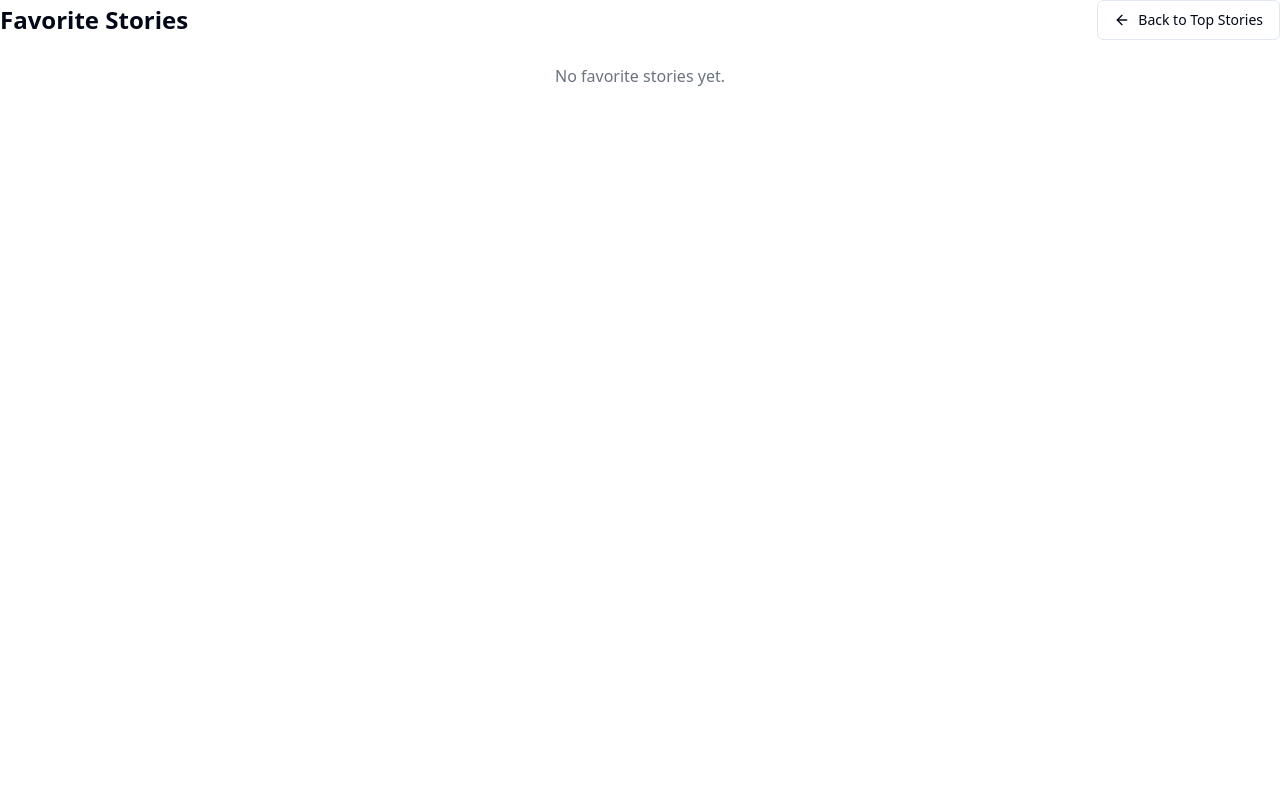
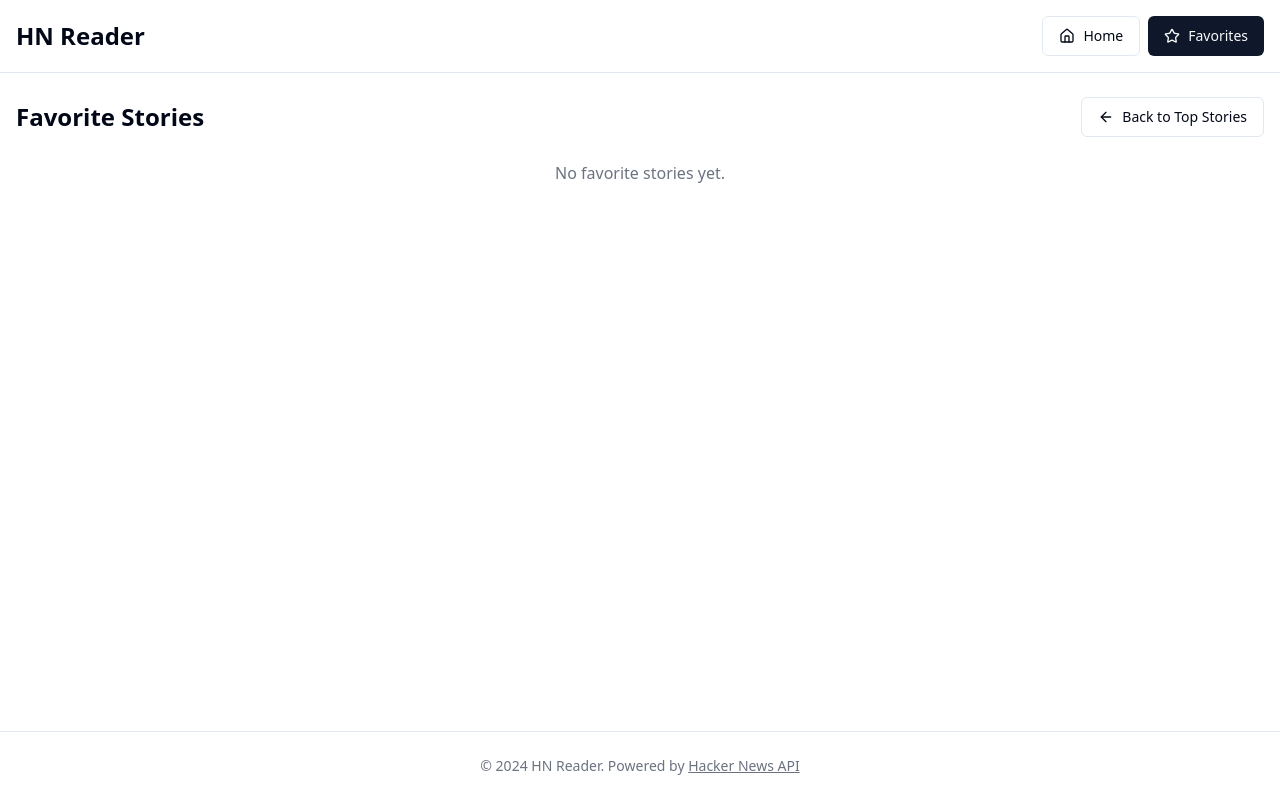
Before and after one commit to GPT-Engineer-App-Dev/hn-story-hive, a React (Vite) app: page /favorites in a window 1280 px wide. Built offline with nearby package versions, Linux system fonts and the light colour scheme.

Commit message:
Add missing components and features
This commit includes the addition of necessary components and features that were previously missing from the project. The specific changes and enhancements will improve the overall functionality and user experience.
[skip gpt_engineer]

```diff
--- a/src/App.jsx
+++ b/src/App.jsx
@@ -5,6 +5,9 @@ import { BrowserRouter, Routes, Route } from "react-router-dom";
 import { ThemeProvider } from "next-themes";
 import Index from "./pages/Index";
 import FavoritesPage from "./components/FavoritesPage";
+import Navigation from "./components/Navigation";
+import Footer from "./components/Footer";
+import ErrorBoundary from "./components/ErrorBoundary";
 
 const queryClient = new QueryClient();
 
@@ -12,13 +15,21 @@ const App = () => (
   <QueryClientProvider client={queryClient}>
     <ThemeProvider attribute="class" defaultTheme="system" enableSystem>
       <TooltipProvider>
+        <ErrorBoundary>
+          <BrowserRouter>
+            <div className="flex flex-col min-h-screen">
+              <Navigation />
+              <main className="flex-grow container mx-auto px-4">
+                <Routes>
+                  <Route path="/" element={<Index />} />
+                  <Route path="/favorites" element={<FavoritesPage />} />
+                </Routes>
+              </main>
+              <Footer />
+            </div>
+          </BrowserRouter>
+        </ErrorBoundary>
         <Toaster />
-        <BrowserRouter>
-          <Routes>
-            <Route path="/" element={<Index />} />
-            <Route path="/favorites" element={<FavoritesPage />} />
-          </Routes>
-        </BrowserRouter>
       </TooltipProvider>
     </ThemeProvider>
   </QueryClientProvider>
--- /dev/null
+++ b/src/components/ErrorBoundary.jsx
@@ -0,0 +1,38 @@
+import React from 'react';
+import { Alert, AlertDescription, AlertTitle } from '@/components/ui/alert';
+import { Button } from '@/components/ui/button';
+
+class ErrorBoundary extends React.Component {
+  constructor(props) {
+    super(props);
+    this.state = { hasError: false };
+  }
+
+  static getDerivedStateFromError(error) {
+    return { hasError: true };
+  }
+
+  componentDidCatch(error, errorInfo) {
+    console.error("Uncaught error:", error, errorInfo);
+  }
+
+  render() {
+    if (this.state.hasError) {
+      return (
+        <Alert variant="destructive">
+          <AlertTitle>Something went wrong</AlertTitle>
+          <AlertDescription>
+            An unexpected error occurred. Please try refreshing the page.
+            <Button className="mt-4" onClick={() => window.location.reload()}>
+              Refresh Page
+            </Button>
+          </AlertDescription>
+        </Alert>
+      );
+    }
+
+    return this.props.children;
+  }
+}
+
+export default ErrorBoundary;
--- /dev/null
+++ b/src/components/Footer.jsx
@@ -0,0 +1,18 @@
+import React from 'react';
+
+const Footer = () => {
+  return (
+    <footer className="bg-background border-t mt-12 py-6">
+      <div className="container mx-auto px-4 text-center">
+        <p className="text-sm text-gray-500">
+          © {new Date().getFullYear()} HN Reader. Powered by{' '}
+          <a href="https://github.com/HackerNews/API" className="underline" target="_blank" rel="noopener noreferrer">
+            Hacker News API
+          </a>
+        </p>
+      </div>
+    </footer>
+  );
+};
+
+export default Footer;
--- /dev/null
+++ b/src/components/Navigation.jsx
@@ -0,0 +1,38 @@
+import React from 'react';
+import { Link, useLocation } from 'react-router-dom';
+import { Button } from '@/components/ui/button';
+import { Home, Star } from 'lucide-react';
+
+const Navigation = () => {
+  const location = useLocation();
+
+  return (
+    <nav className="bg-background border-b mb-6">
+      <div className="container mx-auto px-4 py-4 flex justify-between items-center">
+        <h1 className="text-2xl font-bold">HN Reader</h1>
+        <div className="space-x-2">
+          <Button
+            variant={location.pathname === '/' ? 'default' : 'outline'}
+            asChild
+          >
+            <Link to="/" aria-label="Home">
+              <Home className="h-4 w-4 mr-2" />
+              Home
+            </Link>
+          </Button>
+          <Button
+            variant={location.pathname === '/favorites' ? 'default' : 'outline'}
+            asChild
+          >
+            <Link to="/favorites" aria-label="Favorites">
+              <Star className="h-4 w-4 mr-2" />
+              Favorites
+            </Link>
+          </Button>
+        </div>
+      </div>
+    </nav>
+  );
+};
+
+export default Navigation;
```
